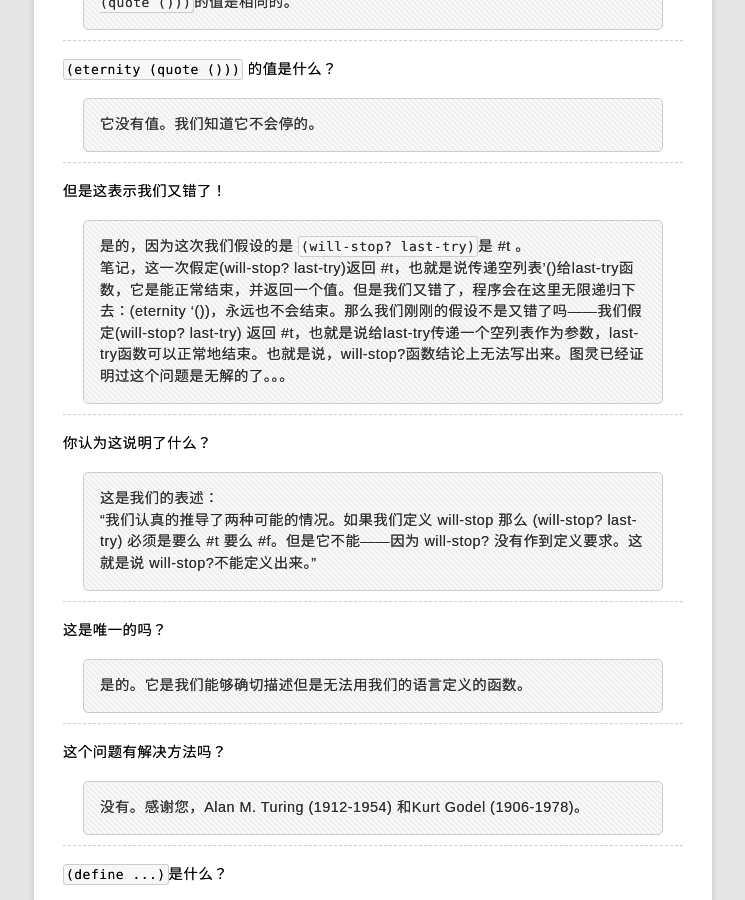
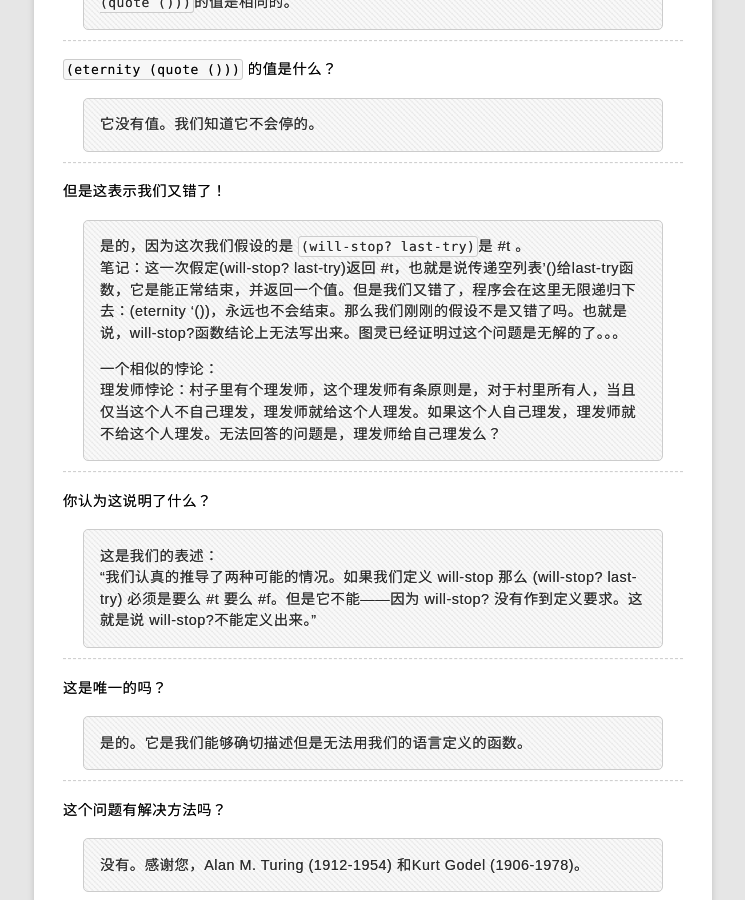
Before and after one commit to rhuichao/uternet.github.io, a Jekyll site: the page built from TLS/09.md, in a window 1280 px wide and 900 px high, scrolled down 12307 px. Shown: the whole window, without its empty margins (267-1012 px from the left). Built offline with Jekyll 4.4.1, drawn with Linux system fonts in a browser that asks for light colours; some web fonts are replaced; Markdown is read by kramdown in place of the engine named in the settings.

Commit message:
new document posted

```diff
--- a/TLS/09.md
+++ b/TLS/09.md
@@ -643,7 +643,10 @@ Okey，下面的这个对于 will-stop 是一个有意思的参数。
 但是这表示我们又错了！
 
 >是的，因为这次我们假设的是 `(will-stop? last-try)`是 #t 。
->笔记，这一次假定(will-stop? last-try)返回 #t，也就是说传递空列表'()给last-try函数，它是能正常结束，并返回一个值。但是我们又错了，程序会在这里无限递归下去：(eternity '())，永远也不会结束。那么我们刚刚的假设不是又错了吗——我们假定(will-stop? last-try) 返回 #t，也就是说给last-try传递一个空列表作为参数，last-try函数可以正常地结束。也就是说，will-stop?函数结论上无法写出来。图灵已经证明过这个问题是无解的了。。。
+>笔记：这一次假定(will-stop? last-try)返回 #t，也就是说传递空列表'()给last-try函数，它是能正常结束，并返回一个值。但是我们又错了，程序会在这里无限递归下去：(eternity '())，永远也不会结束。那么我们刚刚的假设不是又错了吗。也就是说，will-stop?函数结论上无法写出来。图灵已经证明过这个问题是无解的了。。。
+>
+>一个相似的悖论：
+>理发师悖论：村子里有个理发师，这个理发师有条原则是，对于村里所有人，当且仅当这个人不自己理发，理发师就给这个人理发。如果这个人自己理发，理发师就不给这个人理发。无法回答的问题是，理发师给自己理发么？
 
 -------------
 
```
